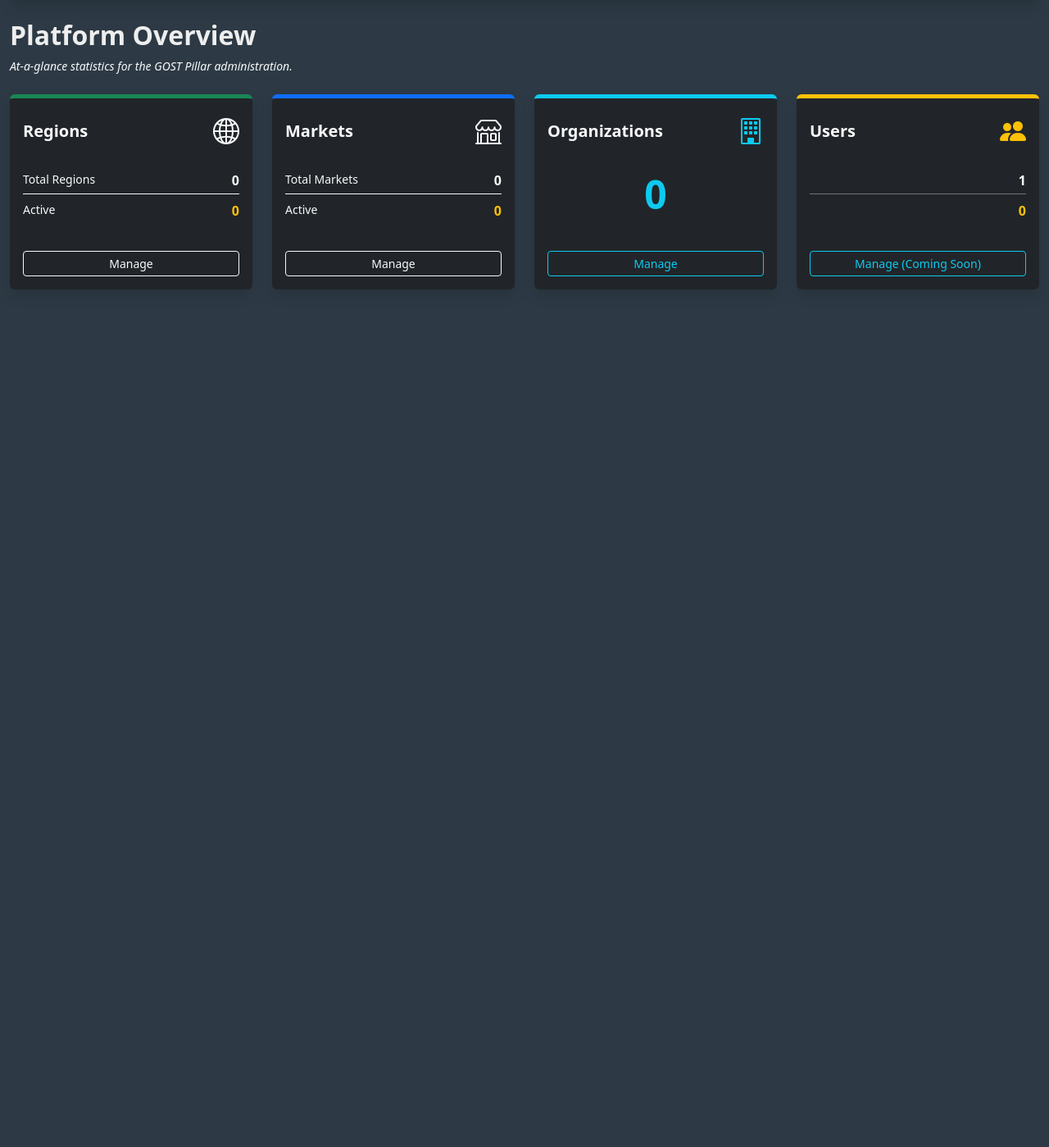
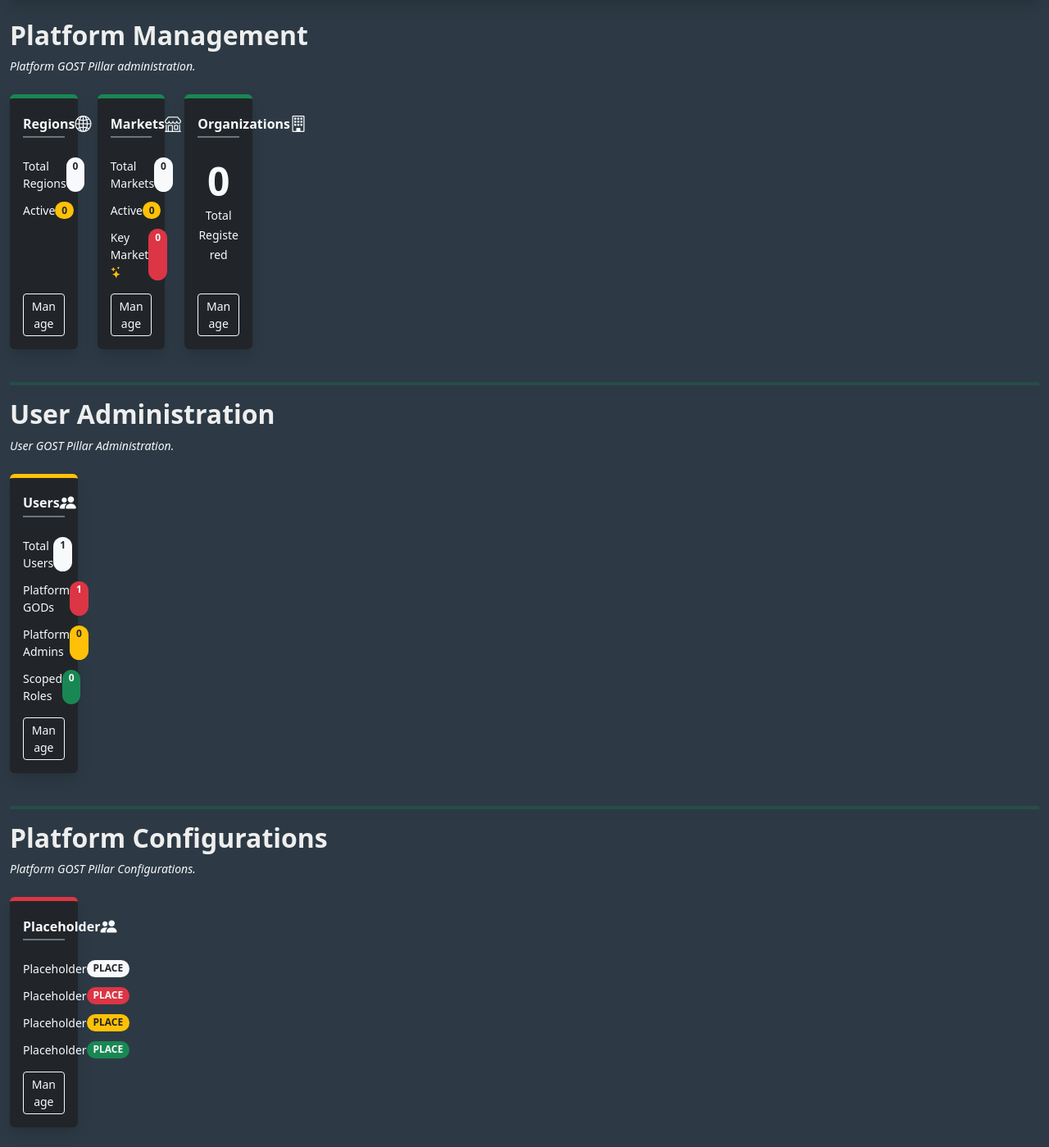
Before and after one commit to VitoBonetti/GostPillar, a Django app: page /management/ in a window 1280 px wide. Shown: the part 159-1558 px from the top of the page at 82% size. Before the commit the page ends 512 px from the top, so only its background shows below. Run offline with Django 5.2, Linux system fonts and the light colour scheme; the visitor is signed in with stand-in values (Sample User, id 1); data comes from the database, SQL or seed files in the repository; data that the repository does not hold is empty; some libraries are stand-ins or nearby versions.

Commit message:
Management: improving management landing page

```diff
--- a/management/templates/management/home.html
+++ b/management/templates/management/home.html
@@ -6,28 +6,28 @@
     <div class="row mt-3 mb-4">
         <div class="col-12">
             <h2 class="fw-bold">
-                Platform Overview
+                Platform Management
             </h2>
-            <p class="text-light small fst-italic mb-0">At-a-glance statistics for the GOST Pillar administration.</p>
+            <p class="text-light small fst-italic mb-0">Platform GOST Pillar administration.</p>
         </div>
     </div>
 
     <div class="row">
-        <div class="col-md-3 mb-4">
+        <div class="col-md-1 mb-4">
             <div class="card shadow h-100 border-0 border-top border-success border-5 bg-dark text-light">
                 <div class="card-body">
-                    <div class="d-flex justify-content-between align-items-center mb-3">
-                        <h5 class="card-title mb-0 fw-bold">Regions</h5>
-                        <i class="bi bi-globe2 fs-2 text-light"></i>
+                    <div class="d-flex justify-content-between align-items-center mb-3 border-0 border-bottom border-secondary border-2">
+                        <h5 class="card-title mb-0 fw-bold fs-6">Regions</h5>
+                        <i class="bi bi-globe2 fs-5 text-light"></i>
                     </div>
                     <div class="mt-4">
-                        <div class="d-flex justify-content-between mb-2 border-bottom border-light pb-1">
+                        <div class="d-flex justify-content-between mb-2 pb-1">
                             <span class="small">Total Regions</span>
-                            <span class="fw-bold">{{ total_regions_count }}</span>
+                            <span class="fw-bold badge bg-light rounded-pill text-dark">{{ total_regions_count }}</span>
                         </div>
                         <div class="d-flex justify-content-between">
                             <span class="small">Active</span>
-                            <span class="fw-bold text-warning">{{ active_regions_count }}</span>
+                            <span class="fw-bold badge bg-warning rounded-pill text-dark">{{ active_regions_count }}</span>
                         </div>
                     </div>
                 </div>
@@ -37,21 +37,25 @@
             </div>
         </div>
 
-        <div class="col-md-3 mb-4">
-            <div class="card shadow h-100 border-0 border-top border-primary border-5 bg-dark text-light">
+        <div class="col-md-1 mb-4">
+            <div class="card shadow h-100 border-0 border-top border-success border-5 bg-dark text-light">
                 <div class="card-body">
-                    <div class="d-flex justify-content-between align-items-center mb-3">
-                        <h5 class="card-title mb-0 fw-bold">Markets</h5>
-                        <i class="bi bi-shop fs-2 text-light"></i>
+                    <div class="d-flex justify-content-between align-items-center mb-3 border-0 border-bottom border-secondary border-2">
+                        <h5 class="card-title mb-0 fw-bold fs-6">Markets</h5>
+                        <i class="bi bi-shop fs-5 text-light"></i>
                     </div>
                     <div class="mt-4">
-                        <div class="d-flex justify-content-between mb-2 border-bottom border-light pb-1">
+                        <div class="d-flex justify-content-between mb-2 pb-1">
                             <span class="small">Total Markets</span>
-                            <span class="fw-bold">{{ total_markets_count }}</span>
+                            <span class="fw-bold badge bg-light rounded-pill text-dark">{{ total_markets_count }}</span>
+                        </div>
+                        <div class="d-flex justify-content-between  mb-2 pb-1">
+                            <span class="small">Active</span>
+                            <span class="fw-bold badge bg-warning rounded-pill text-dark">{{ active_markets_count }}</span>
                         </div>
                         <div class="d-flex justify-content-between">
-                            <span class="small">Active</span>
-                            <span class="fw-bold text-warning">{{ active_markets_count }}</span>
+                            <span class="small">Key Market <i class="bi bi-stars text-warning"></i></span>
+                            <span class="fw-bold badge bg-danger rounded-pill text-light">{{ key_markets_count }}</span>
                         </div>
                     </div>
                 </div>
@@ -61,46 +65,117 @@
             </div>
         </div>
 
-        <div class="col-md-3 mb-4">
-            <div class="card shadow h-100 border-0 border-top border-info border-5 bg-dark text-light">
+        <div class="col-md-1 mb-4">
+            <div class="card shadow h-100 border-0 border-top border-success border-5 bg-dark text-light">
                 <div class="card-body">
-                    <div class="d-flex justify-content-between align-items-center mb-3">
-                        <h5 class="card-title mb-0 fw-bold">Organizations</h5>
-                        <i class="bi bi-building fs-2 text-info"></i>
+                    <div class="d-flex justify-content-between align-items-center mb-3 border-0 border-bottom border-secondary border-2">
+                        <h5 class="card-title fs-6 mb-0 fw-bold">Organizations</h5>
+                        <i class="bi bi-building fs-5 text-light"></i>
                     </div>
                     <div class="mt-4 text-center">
-                        <h2 class="display-5 fw-bold mb-0 text-info">{{ total_orgs_count }}</h2>
-                        <span class="text-muted small">Total Registered</span>
+                        <h2 class="display-5 fw-bold mb-0 text-light">{{ total_orgs_count }}</h2>
+                        <span class="text-light small">Total Registered</span>
                     </div>
                 </div>
                 <div class="card-footer bg-transparent border-0 pb-3 pt-0 text-center">
-                    <a href="{% url 'organizations' %}" class="btn btn-sm btn-outline-info w-100 stretched-link">Manage</a>
+                    <a href="{% url 'organizations' %}" class="btn btn-sm btn-outline-light w-100 stretched-link">Manage</a>
+                </div>
+            </div>
+        </div>
+    </div>
+
+    <hr class="border border-success border-2 shadow">
+
+     <div class="row mt-3 mb-4">
+        <div class="col-12">
+            <h2 class="fw-bold">
+                User Administration
+            </h2>
+            <p class="text-light small fst-italic mb-0">User GOST Pillar Administration.</p>
+        </div>
+    </div>
+
+    <div class="row">
+
+        <div class="col-md-1 mb-4">
+            <div class="card shadow h-100 border-0 border-top border-warning border-5 bg-dark text-light">
+                <div class="card-body">
+                    <div class="d-flex justify-content-between align-items-center mb-3 border-0 border-bottom border-secondary border-2">
+                        <h5 class="card-title mb-0 fw-bold fs-6">Users</h5>
+                        <i class="bi bi-people-fill fs-5 text-light"></i>
+                    </div>
+                    <div class="mt-4">
+                        <div class="d-flex justify-content-between mb-2 pb-1">
+                            <span class="text-light small">Total Users</span>
+                            <span class="fw-bold badge bg-light rounded-pill text-dark">{{ total_users_count }}</span>
+                        </div>
+                        <div class="d-flex justify-content-between mb-2 pb-1">
+                            <span class="text-light small">Platform GODs</span>
+                            <span class="fw-bold badge bg-danger rounded-pill text-light">{{ god_user_count }}</span>
+                        </div>
+                        <div class="d-flex justify-content-between mb-2 pb-1">
+                            <span class="text-light small">Platform Admins</span>
+                            <span class="fw-bold badge bg-warning rounded-pill text-dark">{{ admin_users_count }}</span>
+                        </div>
+                        <div class="d-flex justify-content-between">
+                            <span class="text-light small">Scoped Roles</span>
+                            <span class="fw-bold badge bg-success rounded-pill text-light">{{ scoped_role }}</span>
+                        </div>
+                    </div>
+                </div>
+                <div class="card-footer bg-transparent border-0 pb-3 pt-0 text-center">
+                    <a href="{% url 'users' %}" class="btn btn-sm btn-outline-light w-100 stretched-link">Manage</a>
                 </div>
             </div>
         </div>
 
-        <div class="col-md-3 mb-4">
-            <div class="card shadow h-100 border-0 border-top border-warning border-5 bg-dark text-light">
+    </div>
+
+    <hr class="border border-success border-2 shadow">
+
+     <div class="row mt-3 mb-4">
+        <div class="col-12">
+            <h2 class="fw-bold">
+                Platform Configurations
+            </h2>
+            <p class="text-light small fst-italic mb-0">Platform GOST Pillar Configurations.</p>
+        </div>
+    </div>
+
+    <div class="row">
+
+        <div class="col-md-1 mb-4">
+            <div class="card shadow h-100 border-0 border-top border-danger border-5 bg-dark text-light">
                 <div class="card-body">
-                    <div class="d-flex justify-content-between align-items-center mb-3">
-                        <h5 class="card-title mb-0 fw-bold">Users</h5>
-                        <i class="bi bi-people-fill fs-2 text-warning"></i>
+                    <div class="d-flex justify-content-between align-items-center mb-3 border-0 border-bottom border-secondary border-2">
+                        <h5 class="card-title mb-0 fw-bold fs-6">Placeholder</h5>
+                        <i class="bi bi-people-fill fs-5 text-light"></i>
                     </div>
                     <div class="mt-4">
-                        <div class="d-flex justify-content-between mb-2 border-bottom border-secondary pb-1">
-                            <span class="text-muted small">Total Users</span>
-                            <span class="fw-bold">{{ total_users_count }}</span>
+                        <div class="d-flex justify-content-between mb-2 pb-1">
+                            <span class="text-light small">Placeholder</span>
+                            <span class="fw-bold badge bg-light rounded-pill text-dark">PLACE</span>
+                        </div>
+                        <div class="d-flex justify-content-between mb-2 pb-1">
+                            <span class="text-light small">Placeholder</span>
+                            <span class="fw-bold badge bg-danger rounded-pill text-light">PLACE</span>
+                        </div>
+                        <div class="d-flex justify-content-between mb-2 pb-1">
+                            <span class="text-light small">Placeholder</span>
+                            <span class="fw-bold badge bg-warning rounded-pill text-dark">PLACE</span>
                         </div>
                         <div class="d-flex justify-content-between">
-                            <span class="text-muted small">Platform Admins</span>
-                            <span class="fw-bold text-warning">{{ admin_users_count }}</span>
+                            <span class="text-light small">Placeholder</span>
+                            <span class="fw-bold badge bg-success rounded-pill text-light">PLACE</span>
                         </div>
                     </div>
                 </div>
                 <div class="card-footer bg-transparent border-0 pb-3 pt-0 text-center">
-                    <a href="{% url 'users' %}" class="btn btn-sm btn-outline-info w-100 stretched-link">Manage (Coming Soon)</a>
+                    <a href="{% url 'users' %}" class="btn btn-sm btn-outline-light w-100 stretched-link">Manage</a>
                 </div>
             </div>
         </div>
+
     </div>
+
 {% endblock %}
--- a/management/views.py
+++ b/management/views.py
@@ -52,6 +52,7 @@ class ManagementHomeView(ManagementAccessMixin, TemplateView):
             # Markets Stats
             ctx["total_markets_count"] = Market.objects.count()
             ctx["active_markets_count"] = Market.objects.filter(active=True).count()
+            ctx["key_markets_count"] = Market.objects.filter(key_market=True).count()
 
             # Organizations Stats
             ctx["total_orgs_count"] = Organization.objects.count()
@@ -59,6 +60,8 @@ class ManagementHomeView(ManagementAccessMixin, TemplateView):
             # Users Stats
             ctx["total_users_count"] = User.objects.count()
             ctx["admin_users_count"] = User.objects.filter(is_platform_admin=True).count()
+            ctx["god_user_count"] = User.objects.filter(is_superuser=True).count()
+            ctx["scoped_role"] = ctx["total_users_count"] - (ctx["admin_users_count"] + ctx["god_user_count"])
 
         except Exception:
             # Fallback if tables don't exist yet
@@ -66,9 +69,12 @@ class ManagementHomeView(ManagementAccessMixin, TemplateView):
             ctx["total_regions_count"] = 0
             ctx["total_markets_count"] = 0
             ctx["active_markets_count"] = 0
+            ctx["key_markets_count"] = 0
             ctx["total_orgs_count"] = 0
             ctx["total_users_count"] = 0
             ctx["admin_users_count"] = 0
+            ctx["god_user_count"] = 0
+            ctx["scoped_role"] = 0
 
         return ctx
 
```
